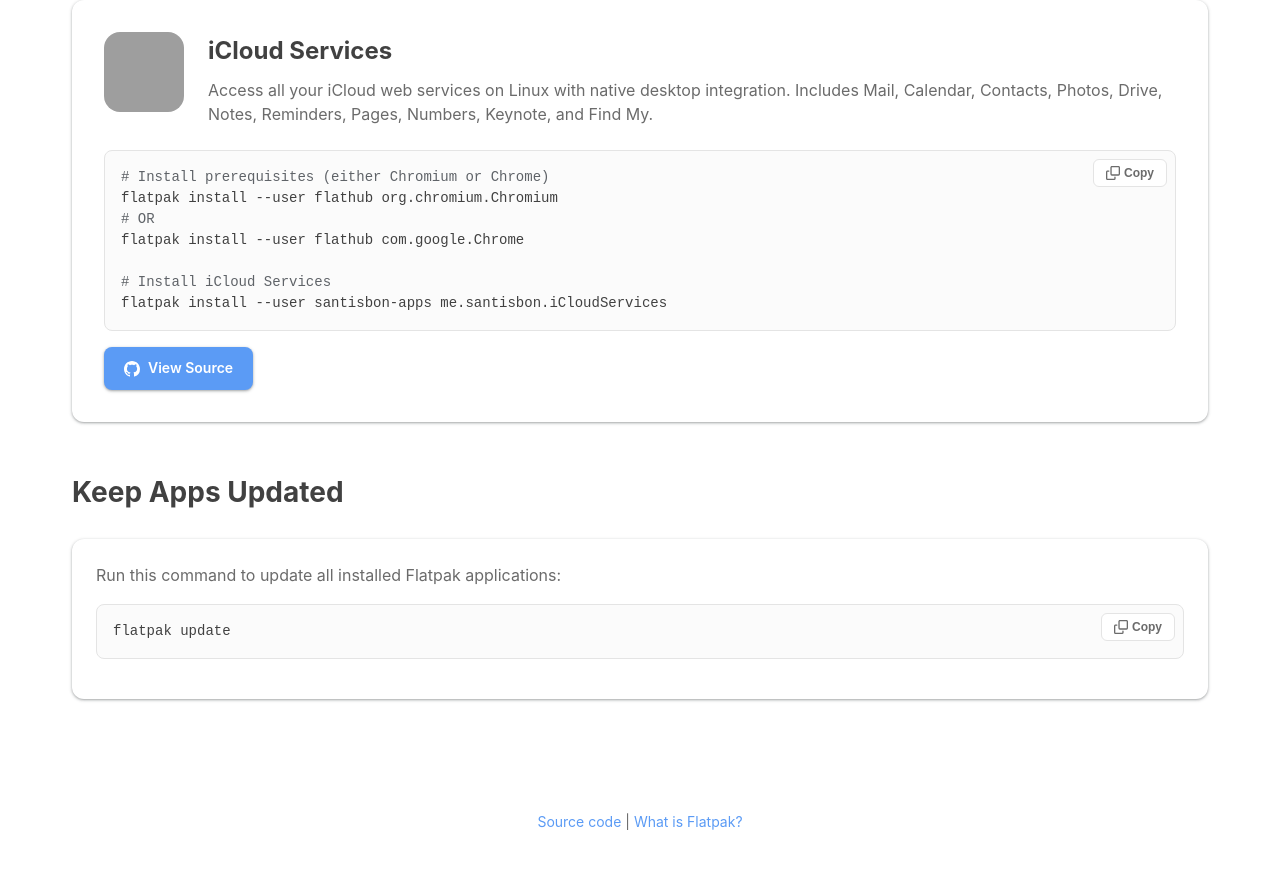
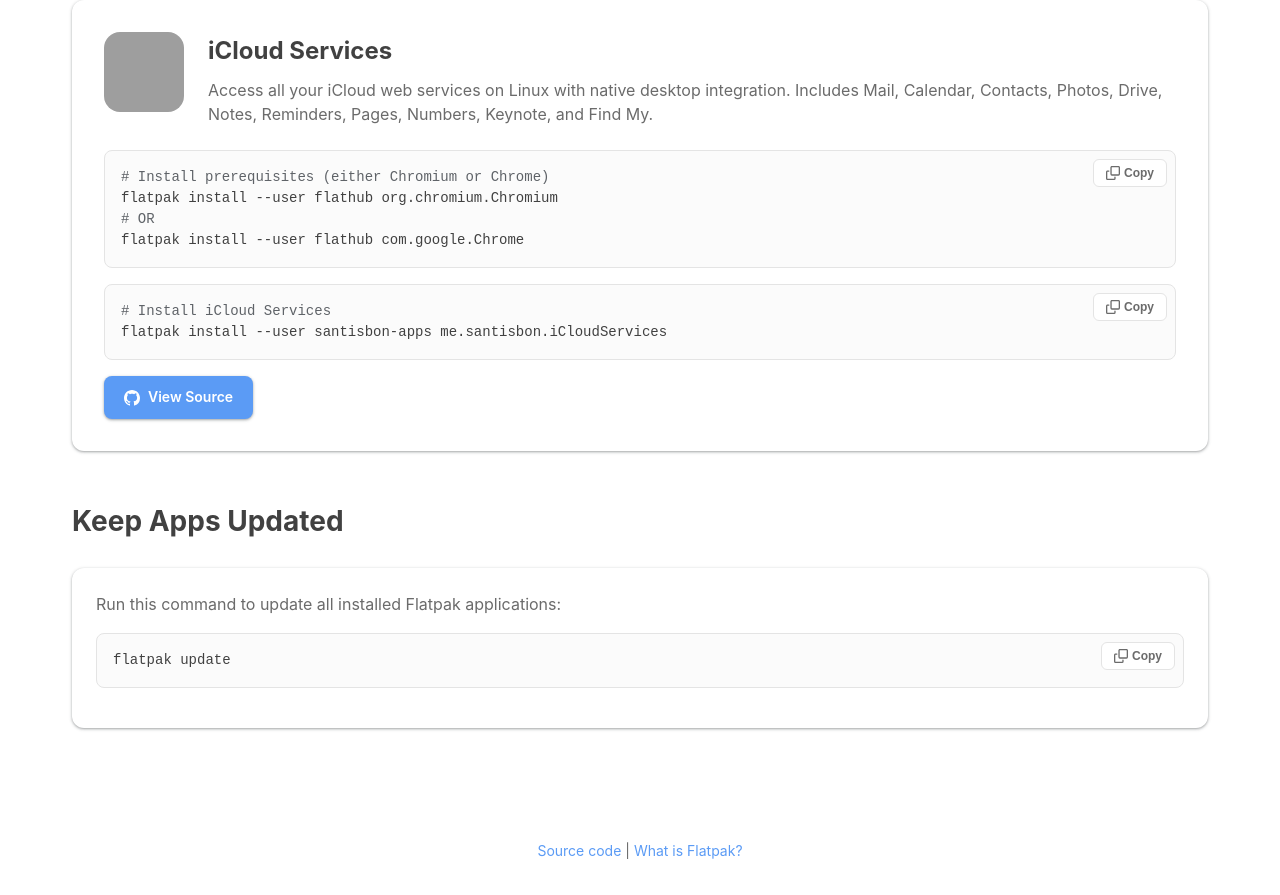
Before and after one commit to santisbon/flatpak-repo, a plain HTML site: page index.html in a window 1280 px wide. Shown: the part 1169-2064 px from the top of the page. Before the commit the page ends 2035 px from the top, so only its background shows below. Drawn offline with Linux system fonts and the light colour scheme; grey boxes are pictures that could not be loaded.

Commit message:
Edit instructions for better copy UX

```diff
--- a/index.html
+++ b/index.html
@@ -413,9 +413,9 @@ sudo dnf install flatpak  <span style="color: #5f6368;"># Fedora</span></code></
                 <div class="code-block"><pre><code><span style="color: #5f6368;"># Install prerequisites (either Chromium or Chrome)</span>
 flatpak install --user flathub org.chromium.Chromium
 <span style="color: #5f6368;"># OR</span>
-flatpak install --user flathub com.google.Chrome
+flatpak install --user flathub com.google.Chrome</code></pre></div>
 
-<span style="color: #5f6368;"># Install iCloud Services</span>
+                <div class="code-block"><pre><code><span style="color: #5f6368;"># Install iCloud Services</span>
 flatpak install --user santisbon-apps me.santisbon.iCloudServices</code></pre></div>
 
                 <div class="links">
```
